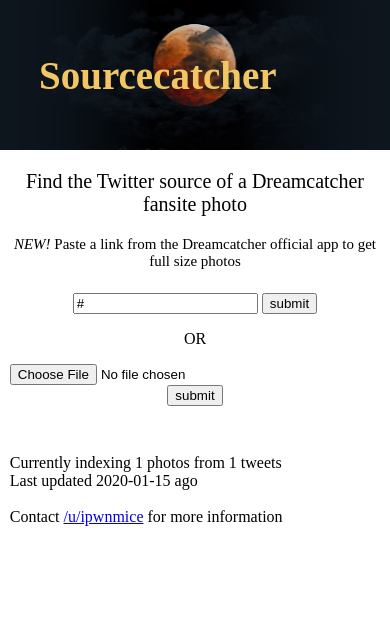
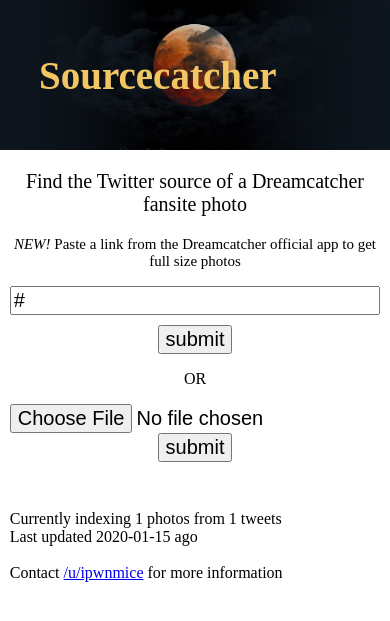
Before and after one commit to evanc577/sourcecatcher, a Flask app: template templates/test.html in a window 390 px wide. Shown: the top 621 px of the page. Run offline with Flask 2, Linux system fonts and the light colour scheme; the template is opened without the code that fills it: most values are stand-ins (such as "Sample title", 1, 10 or a date in 2020).

Commit message:
more css adjustments

```diff
--- a/static/topnav.css
+++ b/static/topnav.css
@@ -111,8 +111,12 @@
     padding: 0;
   }
 
+  input {
+    font-size: 1.25em;
+  }
+
   input[type=text] {
-    width: unset;
+    width: 100%;
   }
 
   input[type=file] {
```
